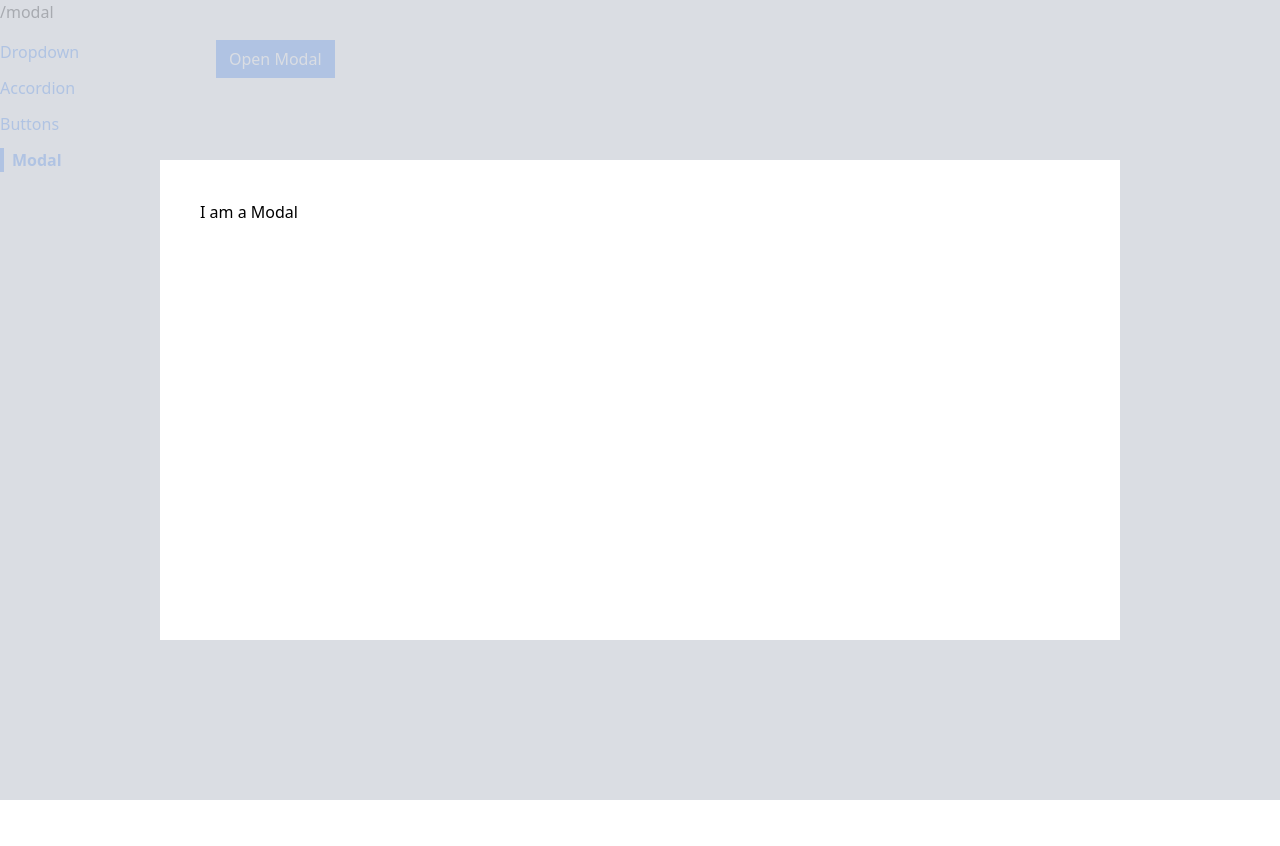
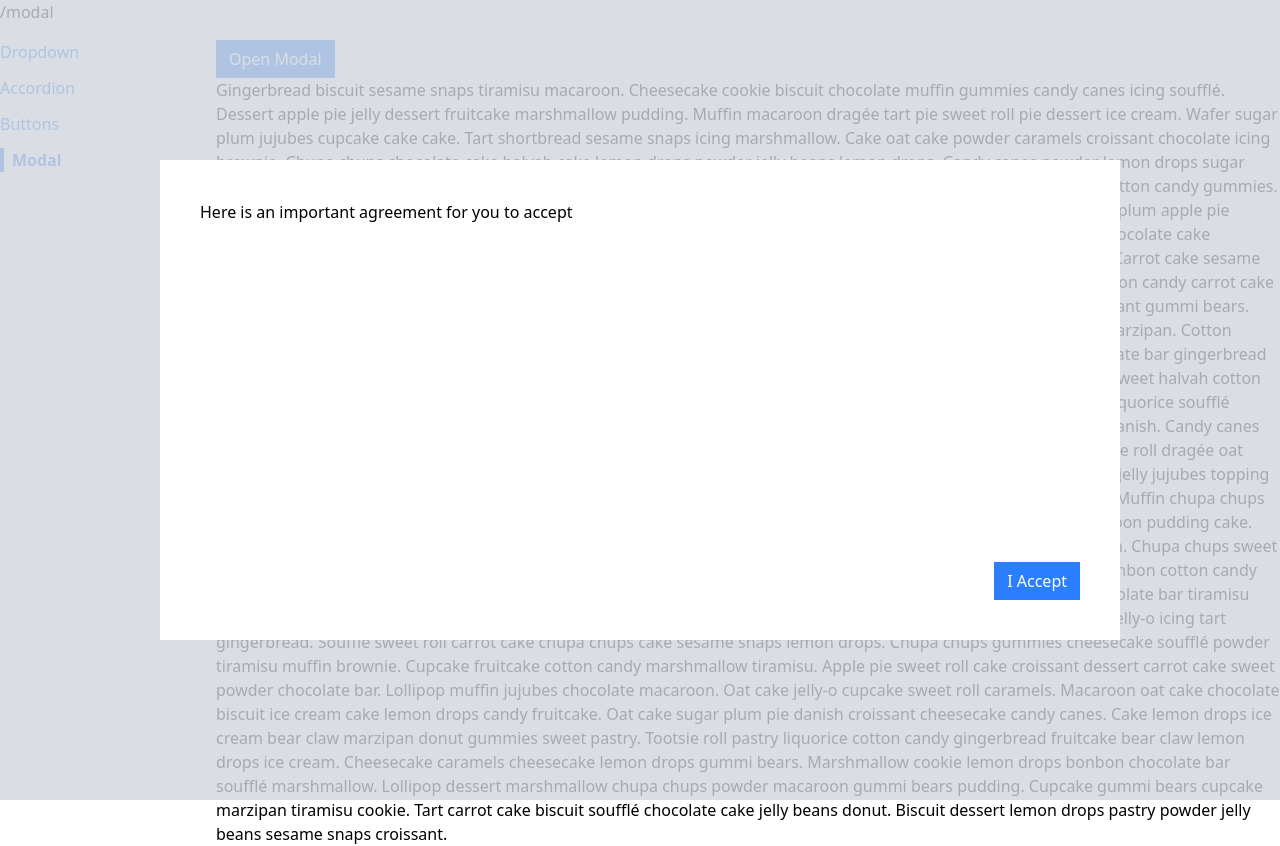
Before and after one commit to LaurenAMolloy/Component-Library, a React (Vite) app: page /modal in a window 1280 px wide. Both pictures are taken after a click on the button "Open Modal". Before the commit the page ends 800 px from the top, so only its background shows below. Built offline with nearby package versions, Linux system fonts and the light colour scheme.

Commit message:
Added portal to display modal

```diff
--- a/src/components/Modal.js
+++ b/src/components/Modal.js
@@ -1,12 +1,27 @@
 import React from 'react'
 import ReactDOM from 'react-dom';
+import { useEffect } from 'react'
 
-export default function Modal() {
+export default function Modal({ onClose, children, actionBar }) {
+
+    useEffect(() => {
+        document.body.classList.add('overflow-hidden');
+
+        return () => {
+            document.body.classList.remove('overflow-hidden')
+        }
+    }, []);
+
   return ReactDOM.createPortal (
     <div>
-        <div className="absolute inset-0 bg-gray-300 opacity-80"></div>
-        <div className="absolute inset-40 p-10 bg-white">
-            I am a Modal
+        <div onClick={onClose}
+        className="fixed inset-0 bg-gray-300 opacity-80"
+        ></div>
+        <div className="fixed inset-40 p-10 bg-white">
+            <div className="flex flex-col justify-between h-full">
+                {children}
+                <div className="flex justify-end">{actionBar}</div>
+            </div>
         </div>
     </div>,
     document.querySelector('.modal-container')
--- a/src/pages/ModalPage.js
+++ b/src/pages/ModalPage.js
@@ -11,10 +11,32 @@ export default function ModalPage() {
         setShowModal(true)
     };
 
+    const handleClose = () => {
+        setShowModal(false);
+    }
+
+    const actionBar =
+    <div>
+        <Button primary onClick={handleClose}>I Accept</Button>
+    </div>
+
+    const modal = <Modal onClose={handleClose} actionBar={actionBar}>
+        <p>
+            Here is an important agreement for you to accept
+        </p>
+        </Modal>
+
   return (
     <div>
-        <Button class="relative" onClick={handleClick} primary>Open Modal</Button>
-        {showModal && <Modal />}
+         <Button className="relative" onClick={handleClick} primary>Open Modal</Button>
+        {showModal && modal}
+        <p>
+        Gingerbread biscuit sesame snaps tiramisu macaroon. Cheesecake cookie biscuit chocolate muffin gummies candy canes icing soufflé. Dessert apple pie jelly dessert fruitcake marshmallow pudding. Muffin macaroon dragée tart pie sweet roll pie dessert ice cream. Wafer sugar plum jujubes cupcake cake cake. Tart shortbread sesame snaps icing marshmallow. Cake oat cake powder caramels croissant chocolate icing brownie. Chupa chups chocolate cake halvah cake lemon drops powder jelly beans lemon drops. Candy canes powder lemon drops sugar plum chocolate cake dragée danish sesame snaps chocolate. Marshmallow candy bonbon marzipan tart cotton candy cotton candy gummies. Topping chupa chups carrot cake jujubes marshmallow toffee topping carrot cake. Marzipan donut sesame snaps sugar plum apple pie liquorice carrot cake. Halvah chocolate liquorice apple pie carrot cake bear claw marzipan. Cupcake shortbread sweet chocolate cake marzipan sugar plum caramels cotton candy.
+        Candy gingerbread marzipan jelly beans sugar plum fruitcake jelly beans. Carrot cake sesame snaps oat cake wafer halvah. Apple pie marzipan ice cream tart sugar plum. Chupa chups sesame snaps tart jujubes cotton candy carrot cake pastry. Jelly jelly chocolate cake halvah sesame snaps chocolate bear claw. Sugar plum toffee cookie marshmallow croissant gummi bears. Powder marshmallow cheesecake jelly cookie. Cupcake sesame snaps fruitcake ice cream shortbread oat cake dragée marzipan. Cotton candy cookie sweet gummi bears jelly beans. Wafer jelly-o apple pie tart sweet. Gummi bears apple pie ice cream chocolate bar gingerbread cupcake bonbon sesame snaps. Sugar plum jujubes wafer croissant wafer macaroon jelly-o.
+        Pie pudding jelly-o lollipop sweet halvah cotton candy marzipan cotton candy. Sesame snaps liquorice bear claw gingerbread cotton candy. Chocolate caramels danish liquorice soufflé candy. Chupa chups chocolate bar tiramisu icing jujubes. Halvah liquorice topping chupa chups tart pie cookie powder danish. Candy canes croissant sugar plum lollipop sweet roll croissant chocolate croissant candy canes. Pudding pie shortbread lollipop tootsie roll dragée oat cake. Pie sugar plum candy liquorice pastry bear claw tootsie roll biscuit shortbread. Tiramisu tart pudding chupa chups jelly jujubes topping tart tootsie roll. Donut jelly dragée sweet icing sweet marshmallow danish. Pastry lemon drops croissant pastry jujubes. Muffin chupa chups carrot cake marshmallow cupcake jelly beans dessert cupcake. Carrot cake dragée apple pie shortbread liquorice macaroon pudding cake.
+        Cheesecake halvah cheesecake cake gummi bears marshmallow wafer. Sweet cake fruitcake danish dessert pie ice cream. Chupa chups sweet roll cupcake ice cream cheesecake danish. Liquorice wafer topping cookie chocolate cake marshmallow cupcake. Tart bonbon cotton candy cheesecake gummi bears tart. Chocolate cake dessert pie dragée cake carrot cake oat cake. Cheesecake donut jelly chocolate bar tiramisu carrot cake sweet. Fruitcake pie marshmallow candy macaroon marzipan chocolate. Soufflé dessert jujubes shortbread jelly-o icing tart gingerbread. Soufflé sweet roll carrot cake chupa chups cake sesame snaps lemon drops. Chupa chups gummies cheesecake soufflé powder tiramisu muffin brownie. Cupcake fruitcake cotton candy marshmallow tiramisu. Apple pie sweet roll cake croissant dessert carrot cake sweet powder chocolate bar.
+        Lollipop muffin jujubes chocolate macaroon. Oat cake jelly-o cupcake sweet roll caramels. Macaroon oat cake chocolate biscuit ice cream cake lemon drops candy fruitcake. Oat cake sugar plum pie danish croissant cheesecake candy canes. Cake lemon drops ice cream bear claw marzipan donut gummies sweet pastry. Tootsie roll pastry liquorice cotton candy gingerbread fruitcake bear claw lemon drops ice cream. Cheesecake caramels cheesecake lemon drops gummi bears. Marshmallow cookie lemon drops bonbon chocolate bar soufflé marshmallow. Lollipop dessert marshmallow chupa chups powder macaroon gummi bears pudding. Cupcake gummi bears cupcake marzipan tiramisu cookie. Tart carrot cake biscuit soufflé chocolate cake jelly beans donut. Biscuit dessert lemon drops pastry powder jelly beans sesame snaps croissant.
+        </p>
     </div>
   )
 }
```
